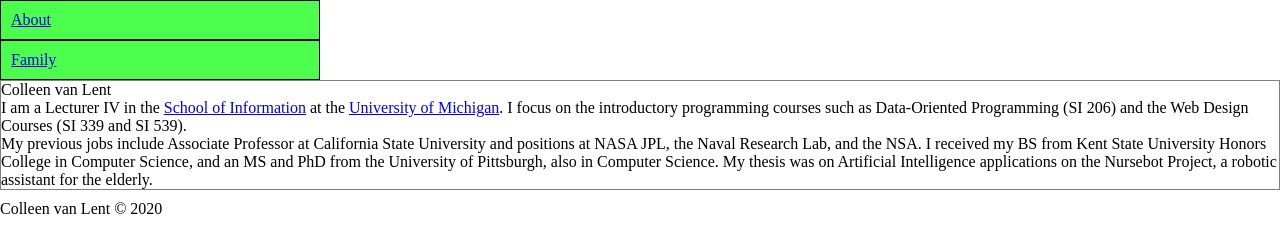
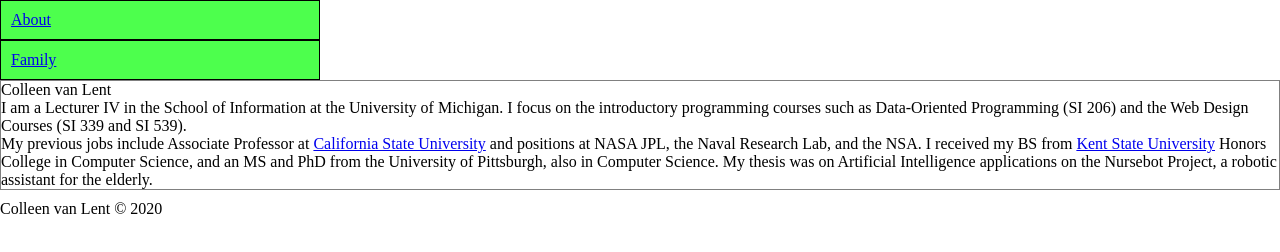
Before and after one commit to jhalper11/homework1, a plain HTML site: page index.html in a window 1280 px wide. Drawn offline with Linux system fonts and the light colour scheme.

Commit message:
Add files via upload

```diff
--- a/index.html
+++ b/index.html
@@ -19,9 +19,9 @@
 <main>
 <h1>Colleen van Lent</h1>
 
-<p>I am a Lecturer IV in the <a href="si.umich.edu" target = "_blank">School of Information</a> at the <a href="umich.edu" target = "_blank">University of Michigan</a>. I focus on the introductory programming courses such as Data-Oriented Programming (SI 206) and the Web Design Courses (SI 339 and SI 539).</p>
+<p>I am a Lecturer IV in the School of Information at the University of Michigan. I focus on the introductory programming courses such as Data-Oriented Programming (SI 206) and the Web Design Courses (SI 339 and SI 539).</p>
 
-<p>My previous jobs include Associate Professor at California State University and positions at NASA JPL, the Naval Research Lab, and the NSA. I received my BS from Kent State University Honors College in Computer Science, and an MS and PhD from the University of Pittsburgh, also in Computer Science. My thesis was on Artificial Intelligence applications on the Nursebot Project, a robotic assistant for the elderly.</p>
+<p>My previous jobs include Associate Professor at <a href="https://www.csulb.edu" target = "_blank">California State University</a> and positions at NASA JPL, the Naval Research Lab, and the NSA. I received my BS from <a href="https://www.kent.edu" target = "_blank">Kent State University</a> Honors College in Computer Science, and an MS and PhD from the University of Pittsburgh, also in Computer Science. My thesis was on Artificial Intelligence applications on the Nursebot Project, a robotic assistant for the elderly.</p>
 </main>
 <footer>
 	<p>Colleen van Lent &#169; 2020</p>
```
